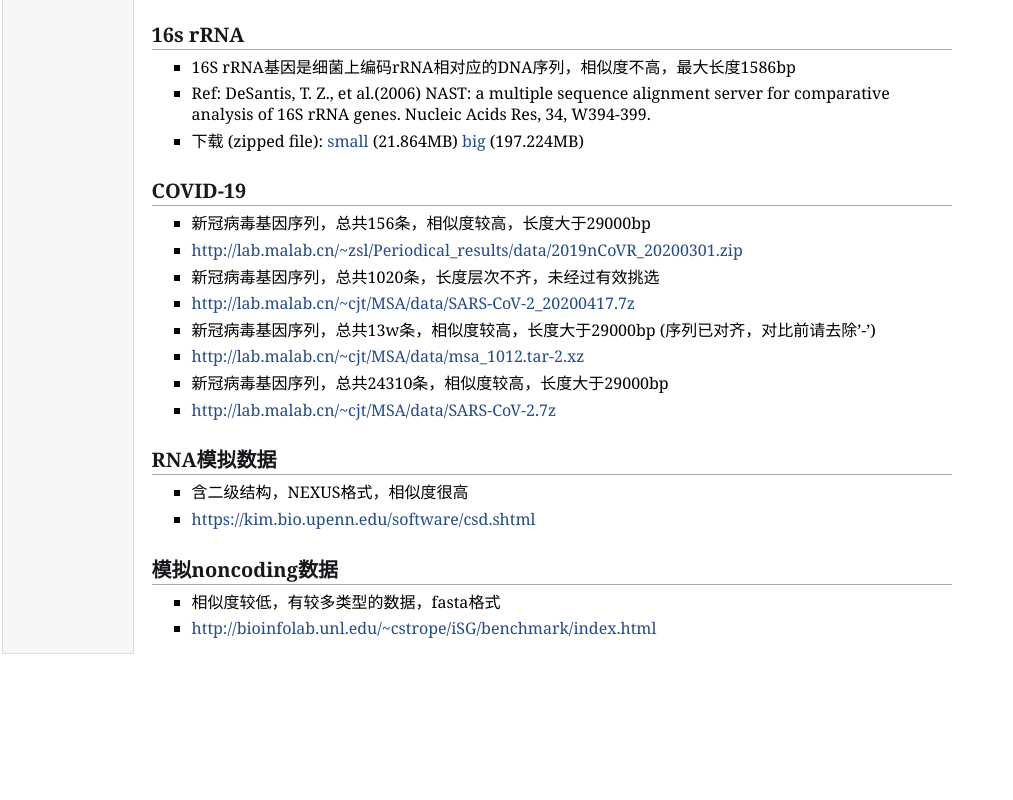
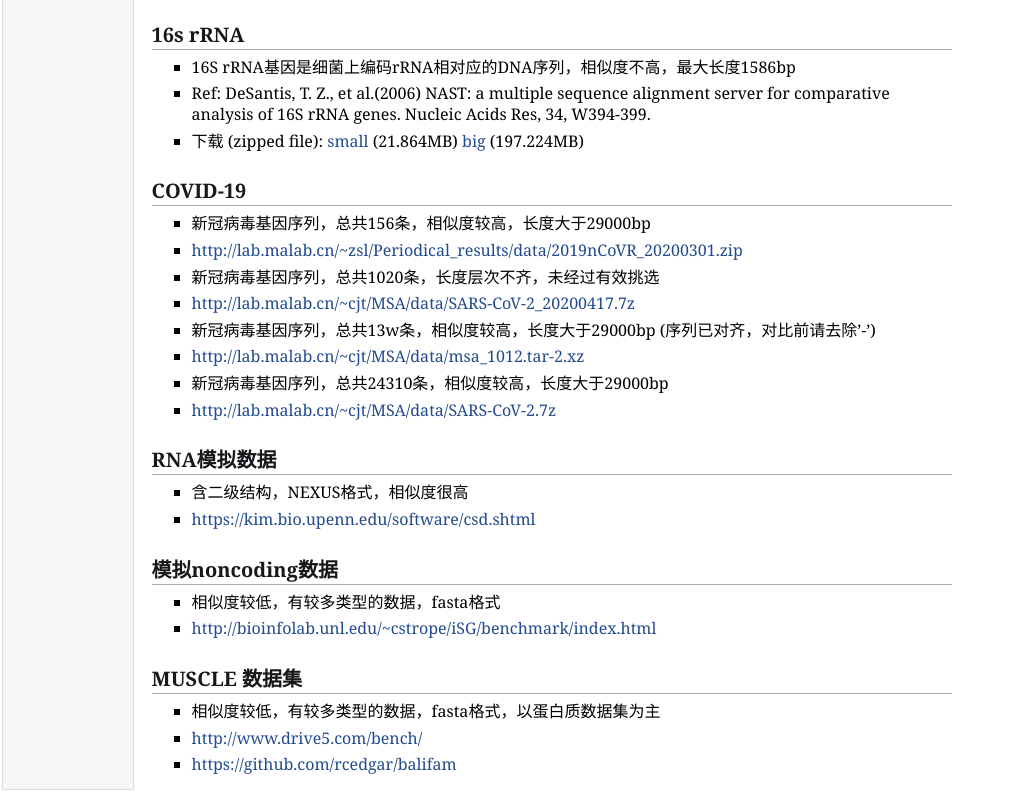
Before and after one commit to zhoutong-27/msawebsite, a plain HTML site: page html/datasets.html in a window 1280 px wide. Shown: the part 318-1118 px from the top of the page, without its empty margins (0-1013 px from the left). Before the commit the page ends 982 px from the top, so only its background shows below. Drawn offline with nearby package versions, Linux system fonts and the light colour scheme; some packages are replaced by stand-ins of ours.

Commit message:
Add MUSCLE database links

```diff
--- a/html/datasets.html
+++ b/html/datasets.html
@@ -110,6 +110,17 @@ MathJax.Hub.Config({
 </p>
 </li>
 </ul>
+<h2>MUSCLE 数据集</h2>
+<ul>
+<li><p>相似度较低，有较多类型的数据，fasta格式，以蛋白质数据集为主
+</p>
+</li>
+<li><p><a href="http://www.drive5.com/bench/" target=&ldquo;blank&rdquo;>http://www.drive5.com/bench/</a>
+</p>
+<li><p><a href="https://github.com/rcedgar/balifam" target=&ldquo;blank&rdquo;>https://github.com/rcedgar/balifam</a>
+</p>
+</li>
+</ul>
 </td>
 </tr>
 </table>
```
